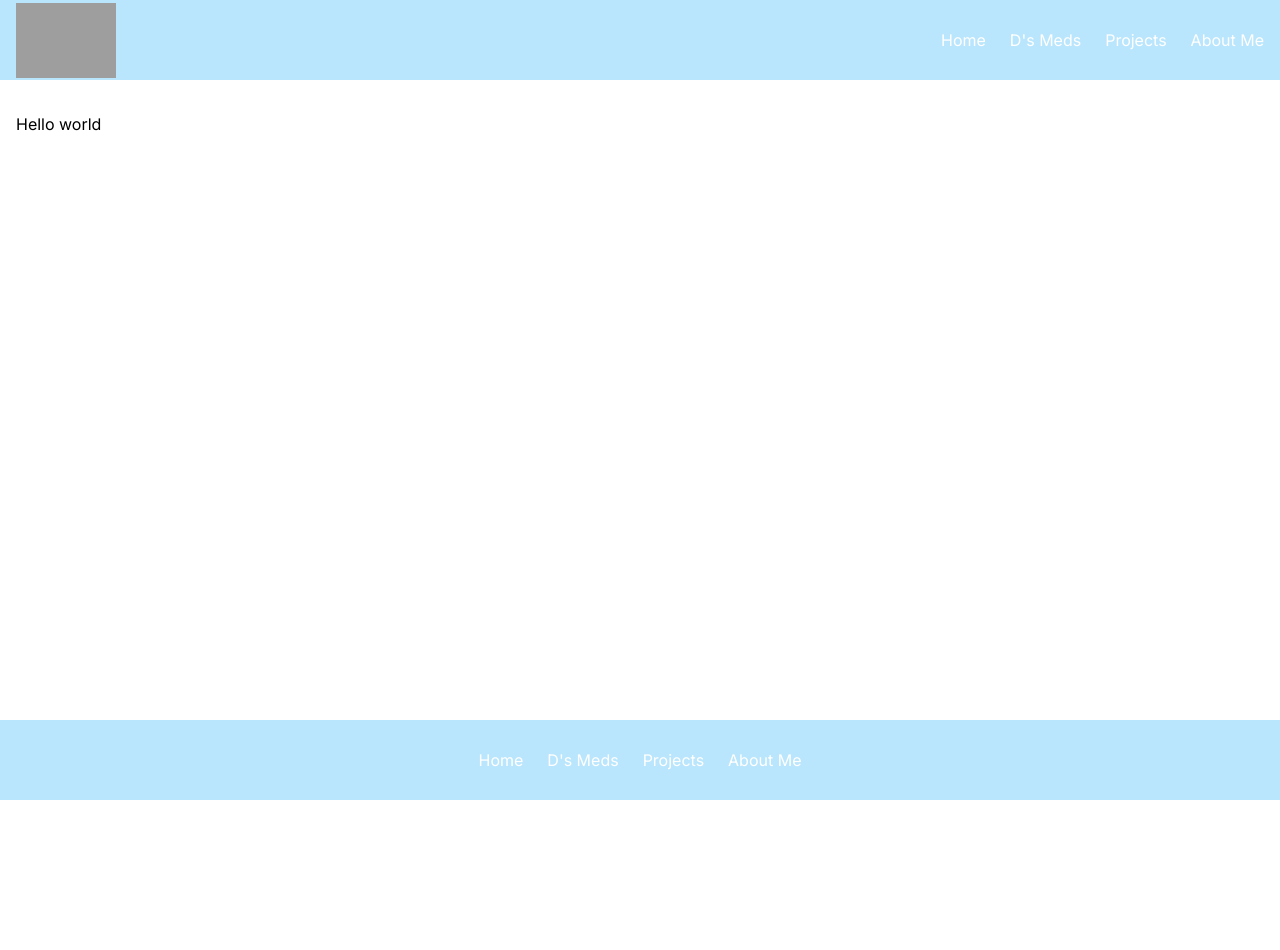
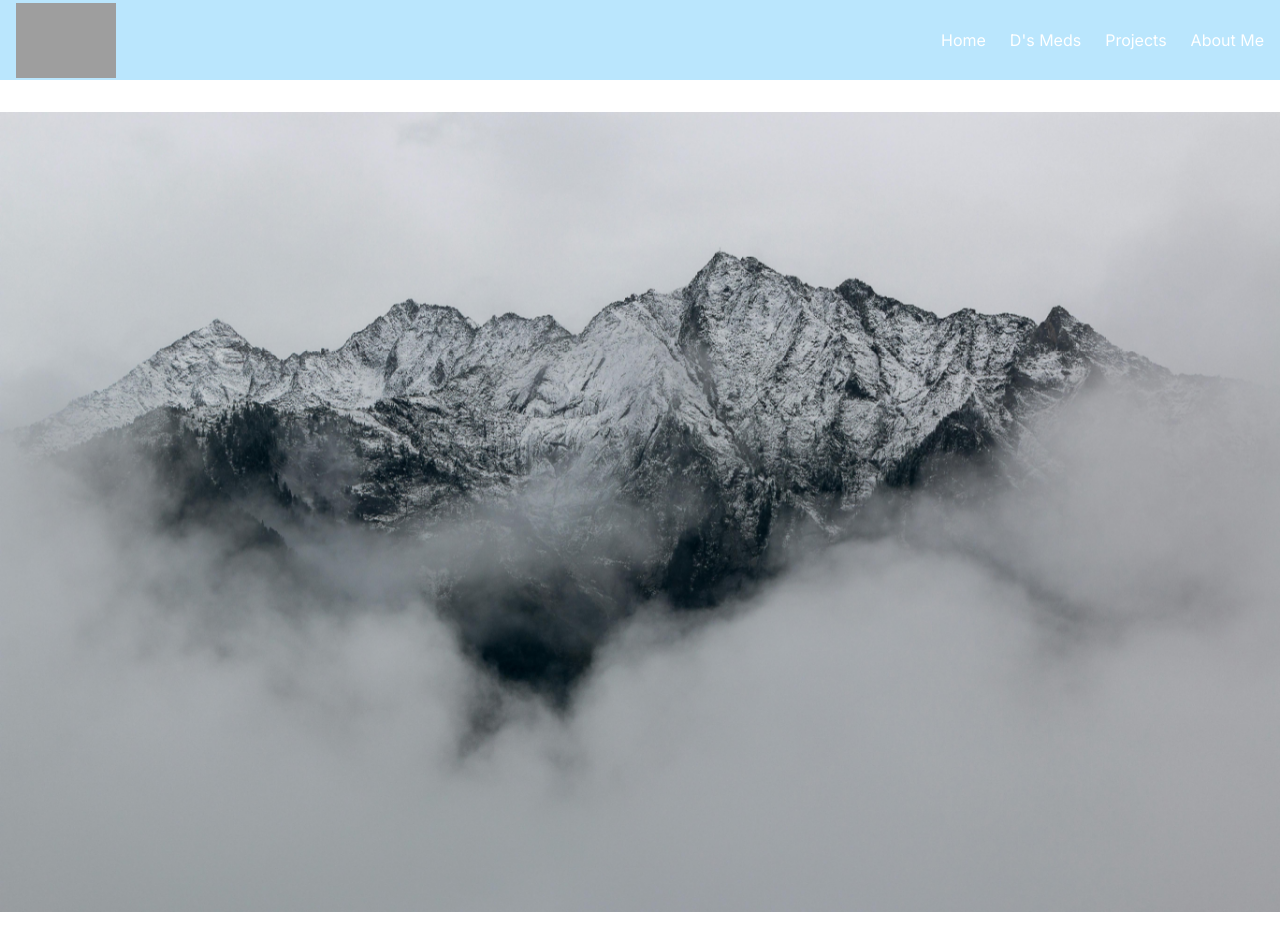
Before and after one commit to Don-1/dx, a Next.js app: page / in a window 1280 px wide. Shown: the top 950 px of the page. Before the commit the page ends 800 px from the top, so only its background shows below. Built offline with nearby package versions, Linux system fonts and the light colour scheme; grey boxes are pictures that could not be loaded.

Commit message:
Add main slide show

```diff
--- a/app/globals.css
+++ b/app/globals.css
@@ -1,6 +1,31 @@
 @tailwind base;
 @tailwind components;
 @tailwind utilities;
+
+html,
+body {
+  height: 100%;
+  margin: 0;
+  padding: 0;
+}
+
+body {
+  overflow: hidden;
+}
+
+body {
+  margin: 0;
+  font-family: Arial, Helvetica, sans-serif;
+}
+
+a {
+  color: inherit;
+  text-decoration: none;
+}
+
+a:hover {
+  text-decoration: underline;
+}
 
 /* :root {
   --foreground-rgb: 0, 0, 0;
--- a/app/page.tsx
+++ b/app/page.tsx
@@ -1,9 +1,37 @@
+"use client";
+
+import { Autoplay, EffectFade, Navigation, Pagination } from "swiper/modules";
+import "swiper/css";
+import "swiper/css/effect-fade";
+import "swiper/css/navigation";
+import "swiper/css/pagination";
+import { Swiper, SwiperSlide } from "swiper/react";
+
 export default function Home() {
   return (
-    <>
-      <div className='container mx-auto px-4'>
-        <h1>Hello world</h1>
-      </div>
-    </>
+    <main className="h-screen w-screen">
+      <Swiper
+        modules={[Autoplay, EffectFade, Navigation, Pagination]}
+        effect="fade"
+        speed={1000}
+        autoplay={{ delay: 9000, disableOnInteraction: false }}
+        className="h-full"
+      >
+        {/* Slide 1 */}
+        <SwiperSlide>
+          <div
+            className="h-full w-full bg-cover bg-center"
+            style={{ backgroundImage: "url('/images/slide1.jpg')" }}
+          ></div>
+        </SwiperSlide>
+        {/* Slide 2 */}
+        <SwiperSlide>
+          <div
+            className="h-full w-full bg-cover bg-center"
+            style={{ backgroundImage: "url('/images/slide2.jpg')" }}
+          ></div>
+        </SwiperSlide>
+      </Swiper>
+    </main>
   );
 }
```
